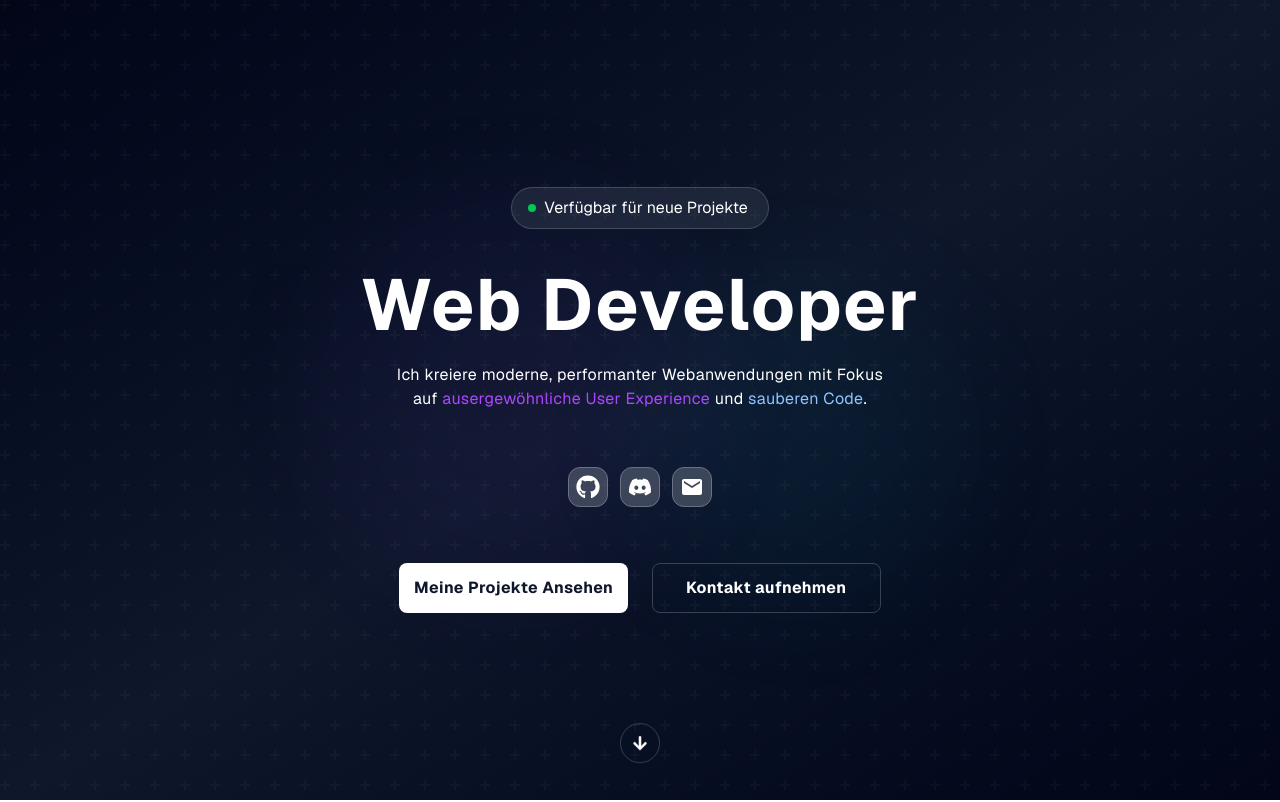
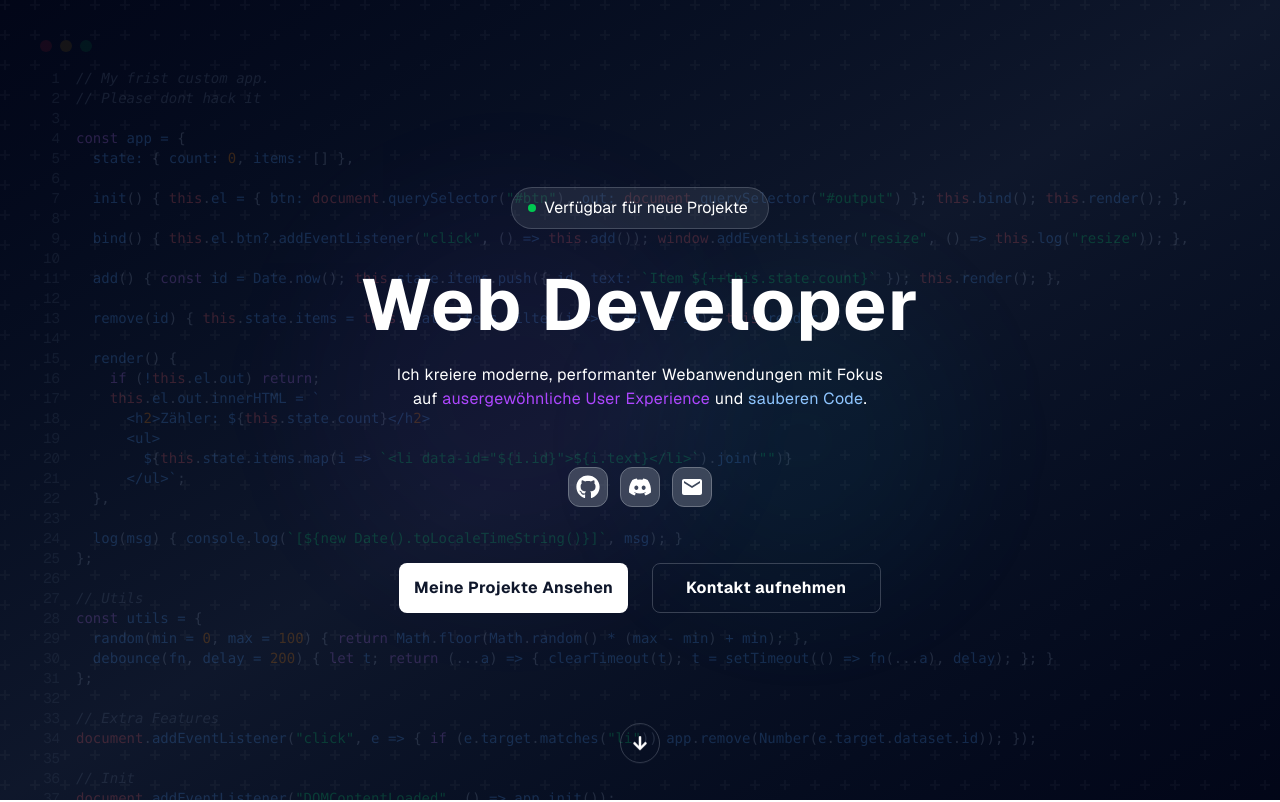
Before and after one commit to Hofyy/portfolio, a Next.js app: page / in a window 1280 px wide. Shown: the top 802 px of the page. Built offline with nearby package versions, Linux system fonts and the light colour scheme.

Commit message:
Added mainpagebackground with drip

```diff
--- /dev/null
+++ b/app/components/BackgroundMainpage.tsx
@@ -0,0 +1,79 @@
+import React, { useState, useEffect } from 'react';
+
+export const CodeBackground = () => {
+  const [text, setText] = useState('');
+  const [lineCount, setLineCount] = useState(0);
+  const fullCode = `// My frist custom app.
+// Please dont hack it
+
+const app = {
+  state: { count: 0, items: [] },
+
+  init() { this.el = { btn: document.querySelector("#btn"), out: document.querySelector("#output") }; this.bind(); this.render(); },
+
+  bind() { this.el.btn?.addEventListener("click", () => this.add()); window.addEventListener("resize", () => this.log("resize")); },
+
+  add() { const id = Date.now(); this.state.items.push({ id, text: \`Item \${++this.state.count}\` }); this.render(); },
+
+  remove(id) { this.state.items = this.state.items.filter(i => i.id !== id); this.render(); },
+
+  render() {
+    if (!this.el.out) return;
+    this.el.out.innerHTML = \`
+      <h2>Zähler: \${this.state.count}</h2>
+      <ul>
+        \${this.state.items.map(i => \`<li data-id="\${i.id}">\${i.text}</li>\`).join("")}
+      </ul>\`;
+  },
+
+  log(msg) { console.log(\`[\${new Date().toLocaleTimeString()}]\`, msg); }
+};
+
+// Utils
+const utils = {
+  random(min = 0, max = 100) { return Math.floor(Math.random() * (max - min) + min); },
+  debounce(fn, delay = 200) { let t; return (...a) => { clearTimeout(t); t = setTimeout(() => fn(...a), delay); }; }
+};
+
+// Extra Features
+document.addEventListener("click", e => { if (e.target.matches("li")) app.remove(Number(e.target.dataset.id)); });
+
+// Init
+document.addEventListener("DOMContentLoaded", () => app.init());
+
+// I hope you like my Program
+// And also my Portfolio Site :)
+
+console.log("byee");`;
+
+  const highlightCode = (code: string) => {
+    return code.split(/(\/\/.*|\bconst\b|\blet\b|\bthis\b|\bdocument\b|\bwindow\b|\bfunction\b|\breturn\b|\bif\b|\bnew\b|'.*?'|`.*?`|".*?"|\d+|[{}[\]().,;]|\n)/g).map((part, index) => part === '\n' ? <br key={index} /> : part.startsWith('//') ? <span key={index} className="text-slate-500 italic">{part}</span> : ['const', 'let', 'function', 'return', 'if', 'new'].includes(part) ? <span key={index} className="text-purple-400">{part}</span> : ['this', 'document', 'window'].includes(part) ? <span key={index} className="text-red-400">{part}</span> : part.match(/^['"`].*['"`]$/) ? <span key={index} className="text-green-400">{part}</span> : part.match(/^\d+$/) ? <span key={index} className="text-orange-400">{part}</span> : part.match(/[{}[\]().,;]/) ? <span key={index} className="text-slate-400">{part}</span> : part);
+  };
+
+  useEffect(() => {
+    let i = 0; const timer = setInterval(() => { setText(fullCode.slice(0, i)); setLineCount(fullCode.slice(0, i).split('\n').length); i++; if (i > fullCode.length) clearInterval(timer); }, 1);
+    return () => clearInterval(timer);
+  }, [fullCode]);
+
+  const [terminalLines, setTerminalLines] = useState<string[]>([]);
+  useEffect(() => {
+    const logs = ["", "$ npm i", "up to date, audited 510 packages in 12s", "191 packages are looking for funding", "      run `npm fund` for details", "3 vulnerabilities (1 moderate, 2 high)", "To address issues, run:", "      npm audit fix", "To address all issues, run:", "      npm audit fix --force", "Run `npm audit` for details.", "", "$ npm run dev", "", "> portfolio@0.1.0 dev", "> next dev", "", "", "▲ Next.js 16.1.6 (Turbopack)", "- Local:         http://localhost:3000", "- Network:       http://26.117.50.64:3000", "- Environments: .env.local", "", "✓ Starting...", "✓ Ready in 14.2s", "", "○ Compiling / ...", "GET / 200 in 4.1s (compile: 3.6s, render: 476ms)"];
+    let currentLine = 0; const interval = setInterval(() => { if (currentLine < logs.length) { setTerminalLines(prev => [...prev, logs[currentLine]]); currentLine++; } else { clearInterval(interval); } }, 150);
+    return () => clearInterval(interval);
+  }, []);
+
+  return (
+    <div className="absolute inset-0 overflow-y-hidden opacity-20 pointer-events-none font-mono text-[10px] hidden md:block sm:text-xs md:text-sm p-10 select-none">
+      <div className="absolute right-10 top-10 bottom-10 w-100 bg-slate-950/50 border border-slate-800 p-4 rounded-lg hidden 2xl:flex flex-col overflow-y-auto scrollbar-hide">
+        <div className="text-green-500 mb-2">$ terminal</div>
+        {terminalLines.map((line, idx) => (<div key={idx} className="text-slate-400 mb-1 truncate"><span className="text-blue-500 mr-2">→</span>{line}</div>))}
+      </div>
+      <div className="flex gap-2 mb-4 opacity-40"><div className="w-3 h-3 rounded-full bg-red-500" /><div className="w-3 h-3 rounded-full bg-yellow-500" /><div className="w-3 h-3 rounded-full bg-green-500" /></div>
+      <div className="flex gap-4">
+        <div className="text-slate-600 text-right select-none hidden sm:block min-w-[20px]">{Array.from({ length: Math.max(lineCount, 1) }).map((_, i) => (<div key={i}>{i + 1}</div>))}</div>
+        <pre className="text-blue-400 flex-1 whitespace-pre">{highlightCode(text)}<span className="animate-pulse border-l-2 border-white ml-1" /></pre>
+      </div>
+    </div>
+  );
+};
+export default CodeBackground;
--- a/app/lebenslauf.tsx
+++ b/app/lebenslauf.tsx
@@ -78,9 +78,9 @@ export default function Lebenslauf() {
           </div>
 
           {timelineData.map((item, index) => (
-            <div key={index} className="relative mb-16 flex flex-col md:flex-row items-center w-full">
+            <div key={index} className="relative mb-6 flex flex-col md:flex-row items-center w-full">
               {item.year && (
-                <div className="absolute left-4 md:left-1/2 md:-translate-x-1/2 -top-10 z-30">
+                <div className="absolute left-4 md:left-1/2 md:-translate-x-1/2 -top-6 z-30">
                   <span className="bg-blue-600 text-white text-xs font-bold px-2 py-1 rounded-full">{item.year}</span>
                 </div>
               )}
--- a/app/mainpage.tsx
+++ b/app/mainpage.tsx
@@ -1,14 +1,16 @@
 'use client';
 
+import { useEffect, useState } from 'react';
 import { FaArrowDown, FaDiscord, FaGithub } from 'react-icons/fa';
 import { MdEmail } from "react-icons/md";
 import Icon from './components/Icon';
+import CodeBackground from './components/BackgroundMainpage';
 
 export default function MainPage() {
   return (
     <section className="min-h-screen flex items-center justify-center relative overflow-hidden bg-gradient-to-br from-slate-950 via-slate-900 to-slate-950">
-      {/* Animierte Hintergrund-Elemente (Blur-Kreise) */}
       <div className="absolute inset-0 overflow-hidden">
+        <CodeBackground />
         <div className="absolute top-1/4 left-1/4 w-96 h-96 bg-violet-500/10 rounded-full blur-3xl animate-pulse" />
         <div className="absolute bottom-1/4 right-1/4 w-80 h-80 bg-cyan-500/10 rounded-full blur-3xl animate-pulse delay-1000" />
       </div>
```
